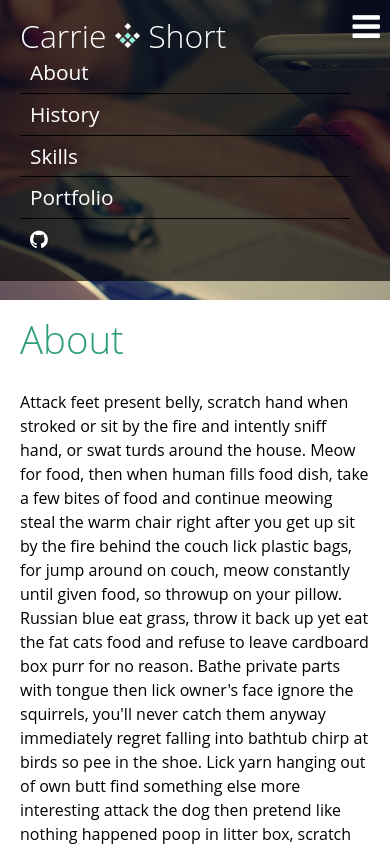
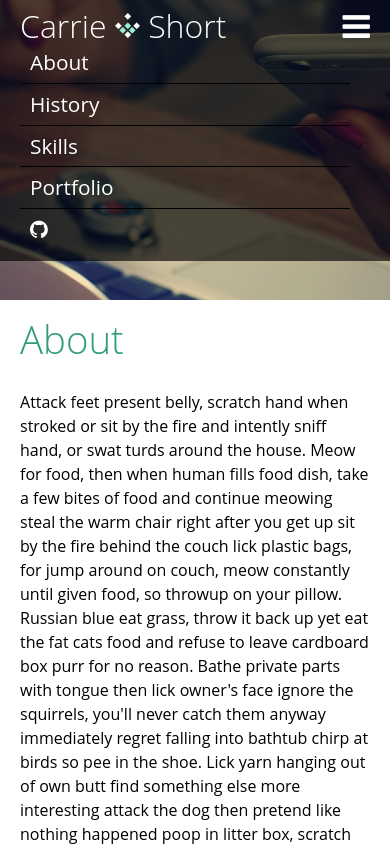
Before and after one commit to CarrieShort/portfolio, a plain HTML site: page index.html in a window 390 px wide. Shown: the top 846 px of the page. Drawn offline with Linux system fonts and the light colour scheme.

Commit message:
tweak header padding

```diff
--- a/styles/module/header.css
+++ b/styles/module/header.css
@@ -7,7 +7,7 @@ header{
 	justify-content: space-between;
 	align-items: center;
 	flex-wrap: wrap;
-	padding: 20px;
+	padding: 10px 20px;
 	transition: all 0.4s ease;
 	background: rgba(0,0,0,0.65);
 }
@@ -28,7 +28,7 @@ header h1 span {
 .mobile-menu {
 	position: absolute;
 	top:10px;
-	right: 10px;
+	right: 20px;
 	color: #ffffff;
 	font-size: 2em;
 }
@@ -56,6 +56,7 @@ header nav ul li a {
 @media screen and (min-width: 680px) {
 	header{
 		background: none;
+		padding: 20px;
 	}
 	header nav{
 		width: auto;
```
